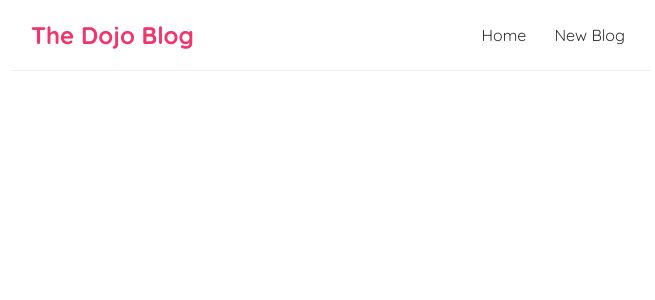
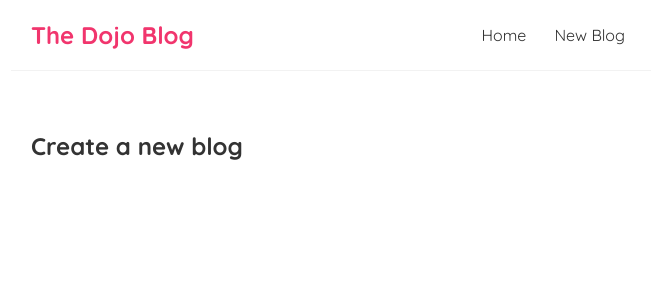
Before and after one commit to FaeizHamdard22/dojo-blog-1, a React (Create React App) app: page /create in a window 1280 px wide. Shown: the top 300 px of the page, without its empty margins (309-964 px from the left). Built offline with nearby package versions, Linux system fonts and the light colour scheme.

Commit message:
Create.js file added.

```diff
--- a/src/App.js
+++ b/src/App.js
@@ -1,6 +1,7 @@
 import Navbar from "./Navbar";
 import Home from "./Home";
 import { BrowserRouter as Router, Routes, Route } from "react-router-dom";
+import Create from "./Create";
 
 function App() {
   return (
@@ -9,7 +10,8 @@
         <Navbar />
         <div className="content">
           <Routes>
-            <Route path="/" exact element={<Home />} />
+            <Route path="/" element={<Home />} />
+            <Route path="/create" element={<Create />} />
           </Routes>
         </div>
       </div>
--- /dev/null
+++ b/src/Create.js
@@ -0,0 +1,9 @@
+const Create = () => {
+    return (
+        <div className="create">
+            <h2>Create a new blog</h2>
+        </div>
+     );
+}
+
+export default Create;
```
